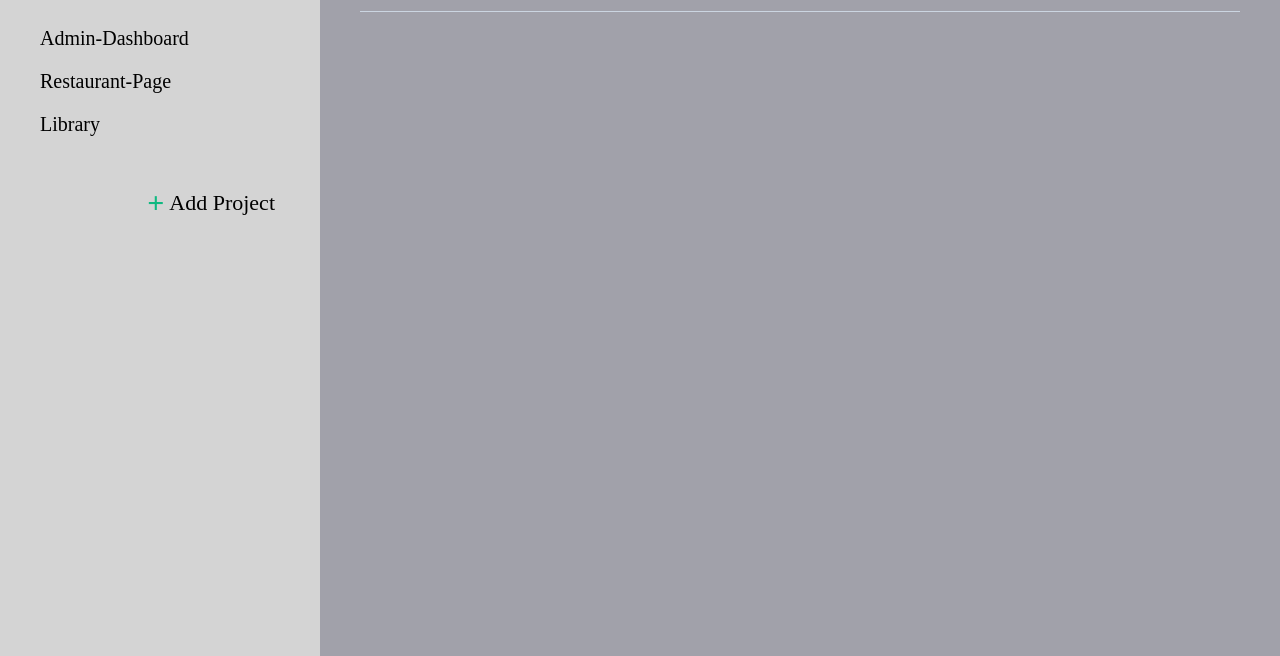
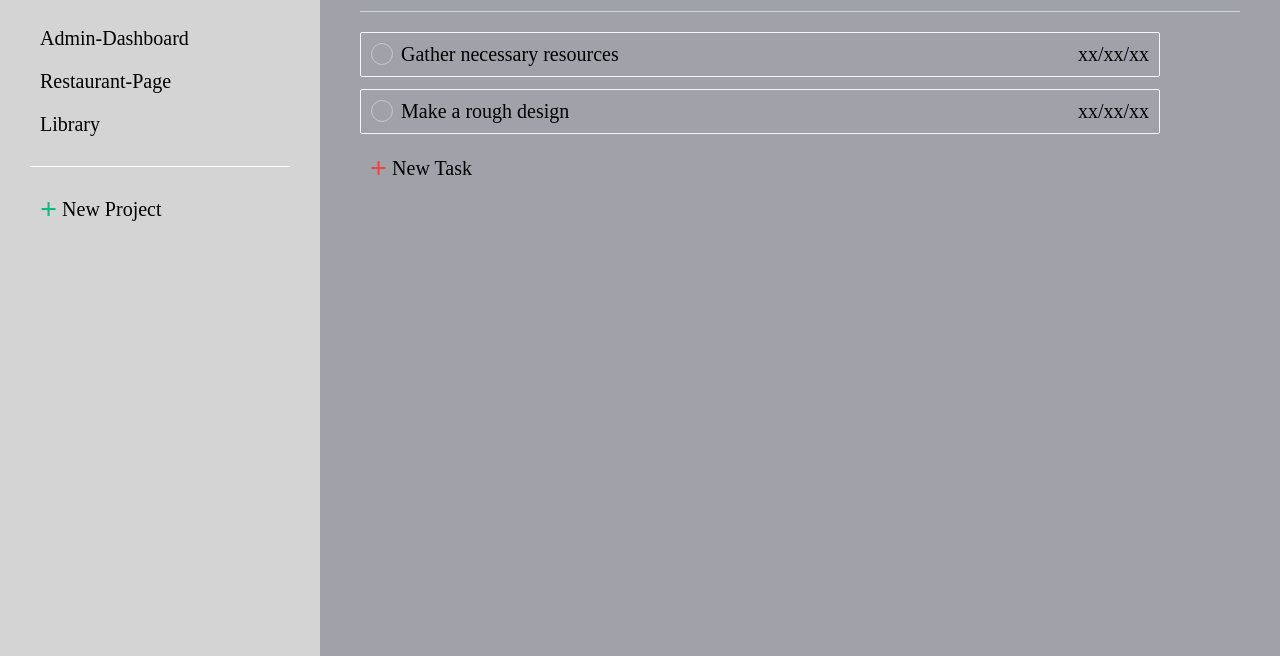
Before and after one commit to willard-wrt/todo-list, a website built with webpack: page dist/index.html in a window 1280 px wide. Shown: the part 144-800 px from the top of the page. Built offline with nearby package versions, Linux system fonts and the light colour scheme.

Commit message:
Update css styles and add a new task button

```diff
--- a/src/style.css
+++ b/src/style.css
@@ -39,9 +39,6 @@ main .divider {
   background-color: #cbd5e1;
 }
 
-#project-titles {
-  margin-bottom: 35px;
-}
 
 .project {
   font-size: 20px;
@@ -54,31 +51,38 @@ main .divider {
   background-color: whitesmoke;
 }
 
-
 #add-project:hover {
   background-color: whitesmoke;
 }
 
 #add-project-container {
   display: flex;
-  justify-content: flex-end;
+  justify-content: flex-start;
   cursor: pointer;
 }
 
-#add-project{
+#add-project {
   display: flex;
   align-items: center;
-  font-size: 22px;
+  font-size: 20px;
   padding: 5px 15px 5px 5px;
   border-radius: 3px;
 }
 
-#add-icon{
+.add-icon {
   font-size: 30px;
   font-weight: bold;
-  color: #10b981;
   margin: 0px 5px;
 }
+
+#add-project .add-icon {
+  color: #10b981;
+}
+
+#add-task .add-icon {
+  color: #ef4444;
+}
+
 
 main {
   padding: 50px 40px;
@@ -92,7 +96,6 @@ font-weight: bold;
   margin-bottom: 5px;
 }
 
-
 #main-desc {
   font-size: 25px;
   font-style: italic;
@@ -105,7 +108,61 @@ font-style: italic;
   background-position: center;
   cursor: pointer;
   border: 1px dotted #cbd5e1;
-  width: 24px;
-  height: 24px;
+  width: 14px;
+  height: 14px;
   margin-left: 8px;
 }
+
+.todo {
+  width: max(75%, 800px);
+  margin-top: 12px;
+  margin-bottom: 12px;
+  display: flex;
+  justify-content: space-between;
+  padding: 10px;
+  border: 1px solid whitesmoke;
+  border-radius: 2px;
+  font-size: 20px;
+  cursor: pointer;
+}
+
+.todo:hover {
+  transform: scale(1.005);
+  box-shadow: 1px 1px 1px 1px rgba(0, 0, 0, 0.2);
+  transition: all 0.1s ease-out;
+}
+
+.task-date {
+  font-size: 20px;
+}
+
+.left-todo {
+  display: flex;
+}
+
+.checkbox {
+  margin-right: 8px;
+  width: 22px;
+  height: 22px;
+  border-radius: 50%;
+  border: 1px solid rgb(255, 255, 255, 0.4);
+  cursor: pointer;
+}
+
+#add-task-container {
+  display: flex;
+  justify-content: flex-start;
+}
+
+#add-task {
+display: flex;
+align-items: center;
+cursor: pointer;
+font-size: 20px;
+padding: 5px 15px 5px 5px;
+border-radius: 3px;
+}
+
+#add-task:hover {
+background-color: #d4d4d8;
+}
```
Also changed, not shown: dist/index.html. Lines whose indentation alone changed are shown as unchanged.
